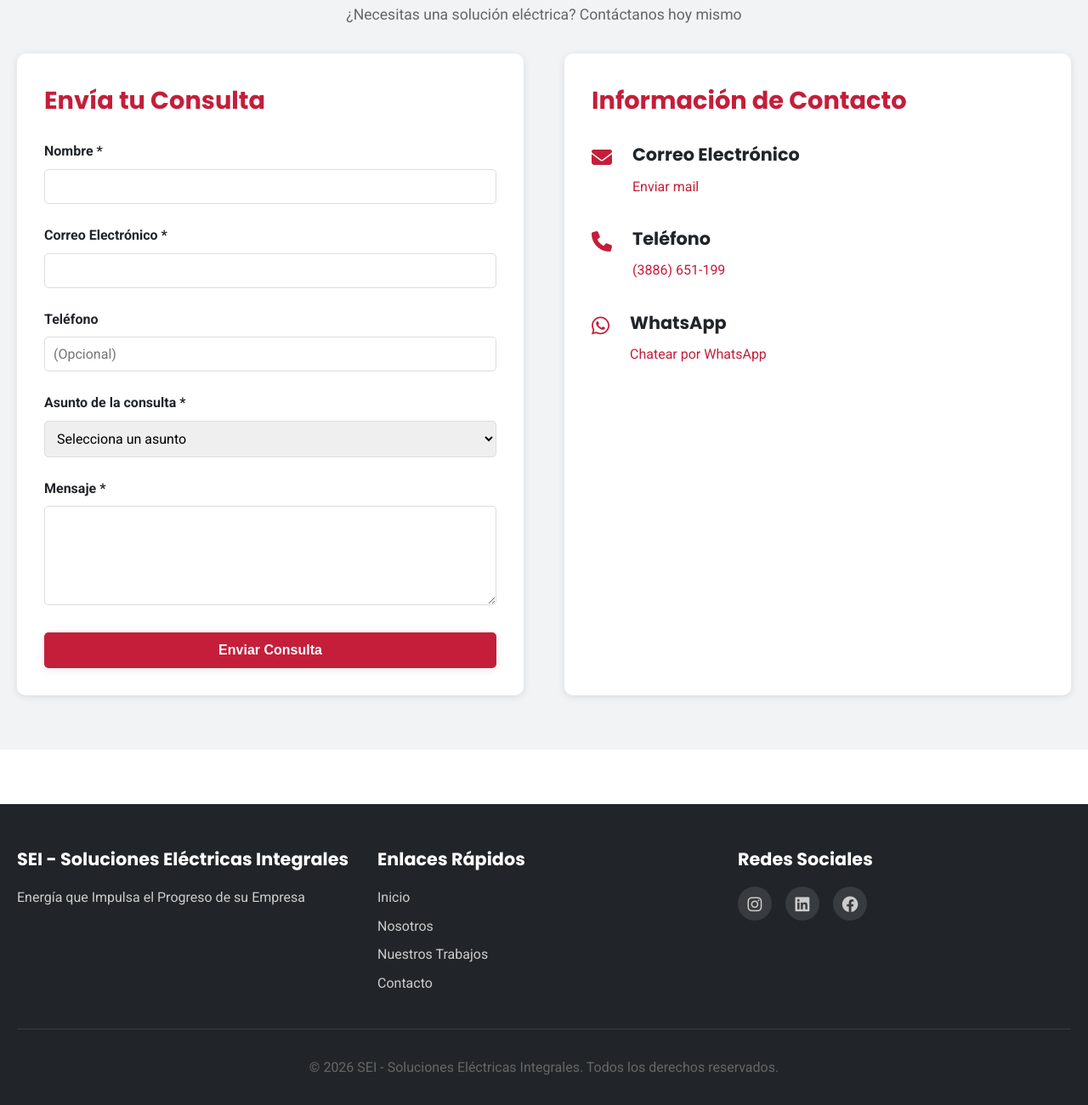
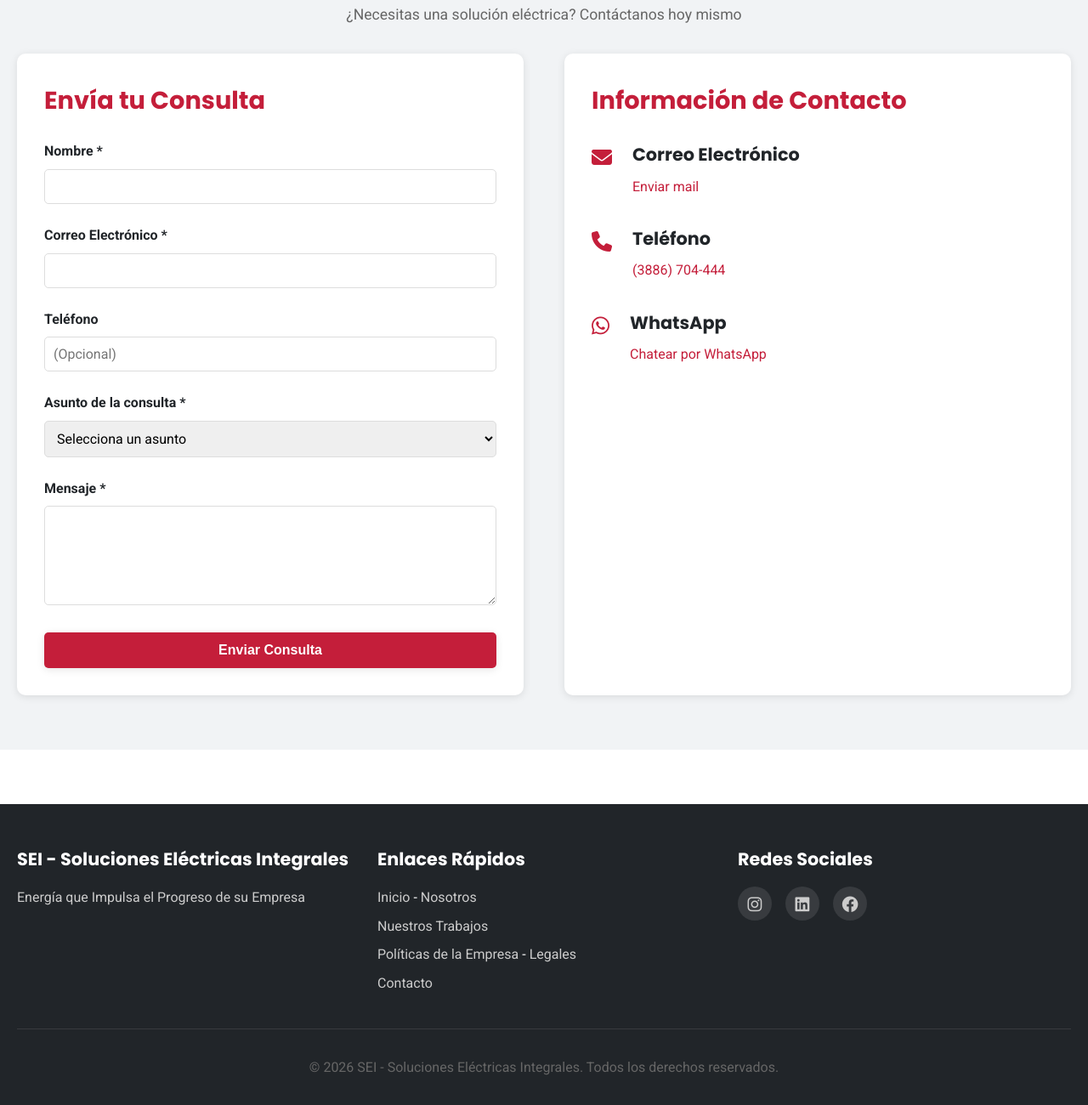
Before and after one commit to simmonromero-sudo/seinoa, a plain HTML site: page index.html in a window 1280 px wide. Shown: the part 4928-6228 px from the top of the page at 85% size. Drawn offline with Linux system fonts and the light colour scheme.

Commit message:
Cambios actualizados

```diff
--- a/index.html
+++ b/index.html
@@ -432,14 +432,14 @@
                         <i class="fas fa-phone"></i>
                         <div>
                             <h4>Teléfono</h4>
-                            <p><a href="tel: +5493886651199">(3886) 651-199</a></p>
+                            <p><a href="tel: +5493886704444">(3886) 704-444</a></p>
                         </div>
                     </div>
                     <div class="info-item">
                         <i class="fab fa-whatsapp"></i>
                         <div>
                             <h4>WhatsApp</h4>
-                            <p><a href="https://wa.me/+5493886651199?text=Hola,%20necesito%20información%20sobre%20servicios%20eléctricos" target="_blank">Chatear por WhatsApp</a></p>
+                            <p><a href="https://wa.me/+5493886704444?text=Hola,%20necesito%20información%20sobre%20servicios%20eléctricos" target="_blank">Chatear por WhatsApp</a></p>
                         </div>
                     </div>
                 </div>
@@ -458,9 +458,9 @@
                 <div class="footer-section">
                     <h4>Enlaces Rápidos</h4>
                     <ul>
-                        <li><a href="#home">Inicio</a></li>
-                        <li><a href="#nosotros">Nosotros</a></li>
-                        <li><a href="/proyectos.html">Nuestros Trabajos</a></li>
+                        <li><a href="#home">Inicio</a> - <a href="#nosotros">Nosotros</a></li>
+                        <li><a href="proyectos.html">Nuestros Trabajos</a></li>
+                        <li><a href="Politicas.pdf" target="_blank">Políticas de la Empresa</a> - <a href="Legales.pdf" target="_blank">Legales</a></li>
                         <li><a href="#contacto">Contacto</a></li>
                     </ul>
                 </div>
@@ -492,7 +492,7 @@
     </div>
 
     <!-- Botón flotante WhatsApp -->
-    <a href="https://wa.me/+5493886651199?text=Hola,%20necesito%20información%20sobre%20servicios%20eléctricos"
+    <a href="https://wa.me/+5493886704444?text=Hola,%20necesito%20información%20sobre%20servicios%20eléctricos"
        class="whatsapp-float"
        target="_blank"
        aria-label="Contactar por WhatsApp">
```
Also changed, not shown: images/FB_Caba#U00f1a1.jpeg (renamed from images/FB_Cabaña1.jpeg), images/FB_Seber#U00eda1.jpeg (renamed from images/FB_Sebería1.jpeg), images/FB_m#U00e1quinas1.jpeg (renamed from images/FB_máquinas1.jpeg), images/trabajos/Bermejo/FB_Caba#U00f1a1.jpeg (renamed from images/trabajos/Bermejo/FB_Cabaña1.jpeg), images/trabajos/Bermejo/FB_Seber#U00eda1.jpeg (renamed from images/trabajos/Bermejo/FB_Sebería1.jpeg), images/trabajos/Bermejo/FB_m#U00e1quinas1.jpeg (renamed from images/trabajos/Bermejo/FB_máquinas1.jpeg), 2 other files.
